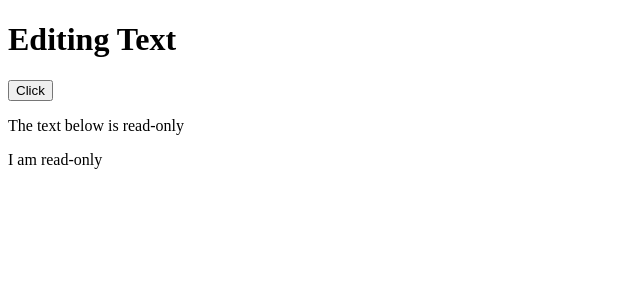
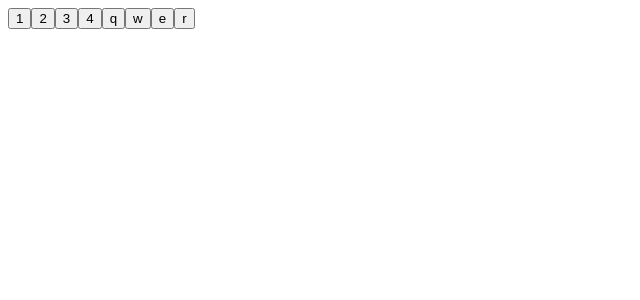
Before and after one commit to lrbn86/acto, an Angular app: page / in a window 1280 px wide. Shown: the top 300 px of the page, without its empty margins (0-640 px from the left). Built offline with nearby package versions, Linux system fonts and the light colour scheme.

Commit message:
Implement event/key bindings

```diff
--- a/src/app/app.component.html
+++ b/src/app/app.component.html
@@ -1,5 +1,27 @@
-<h1>{{ title }}</h1>
-<button (click)="onEdit()">Click</button>
-<p *ngIf="!canEdit">The text below is read-only</p>
-<p [contentEditable]="canEdit">{{ message }}</p>
+<main>
+  <button name="Action1" (click)="handleActionButton($event)">
+    {{ keyBindings.Action1 }}
+  </button>
+  <button name="Action2" (click)="handleActionButton($event)">
+    {{ keyBindings.Action2 }}
+  </button>
+  <button name="Action3" (click)="handleActionButton($event)">
+    {{ keyBindings.Action3 }}
+  </button>
+  <button name="Action4" (click)="handleActionButton($event)">
+    {{ keyBindings.Action4 }}
+  </button>
+  <button name="Action5" (click)="handleActionButton($event)">
+    {{ keyBindings.Action5 }}
+  </button>
+  <button name="Action6" (click)="handleActionButton($event)">
+    {{ keyBindings.Action6 }}
+  </button>
+  <button name="Action7" (click)="handleActionButton($event)">
+    {{ keyBindings.Action7 }}
+  </button>
+  <button name="Action8" (click)="handleActionButton($event)">
+    {{ keyBindings.Action8 }}
+  </button>
+</main>
 <router-outlet></router-outlet>
--- a/src/app/app.component.ts
+++ b/src/app/app.component.ts
@@ -1,4 +1,4 @@
-import { Component } from '@angular/core';
+import { Component, HostListener } from '@angular/core';
 
 @Component({
   selector: 'app-root',
@@ -6,11 +6,57 @@ import { Component } from '@angular/core';
   styleUrls: ['./app.component.css'],
 })
 export class AppComponent {
-  title: string = 'Editing Text';
-  canEdit: boolean = false;
-  message: string = 'I am read-only';
+  keyBindings: any = {
+    Action1: '1',
+    Action2: '2',
+    Action3: '3',
+    Action4: '4',
+    Action5: 'q',
+    Action6: 'w',
+    Action7: 'e',
+    Action8: 'r',
+  };
 
-  onEdit(): void {
-    this.canEdit = !this.canEdit;
+  @HostListener('window:keydown', ['$event'])
+  handleKeydown(event: KeyboardEvent): void {
+    if (event.repeat) return;
+    const key: string = event.key;
+    let actionName: string = '';
+    switch (key) {
+      case this.keyBindings.Action1:
+        actionName = 'Action1';
+        break;
+      case this.keyBindings.Action2:
+        actionName = 'Action2';
+        break;
+      case this.keyBindings.Action3:
+        actionName = 'Action3';
+        break;
+      case this.keyBindings.Action4:
+        actionName = 'Action4';
+        break;
+      case this.keyBindings.Action5:
+        actionName = 'Action5';
+        break;
+      case this.keyBindings.Action6:
+        actionName = 'Action6';
+        break;
+      case this.keyBindings.Action7:
+        actionName = 'Action7';
+        break;
+      case this.keyBindings.Action8:
+        actionName = 'Action8';
+        break;
+    }
+    if (actionName) this.handleAction(actionName);
+  }
+
+  handleActionButton(event: Event): void {
+    const target = event.currentTarget as HTMLButtonElement;
+    this.handleAction(target.name);
+  }
+
+  handleAction(actionName: string): void {
+    console.log(`Handling ${actionName}`);
   }
 }
```
